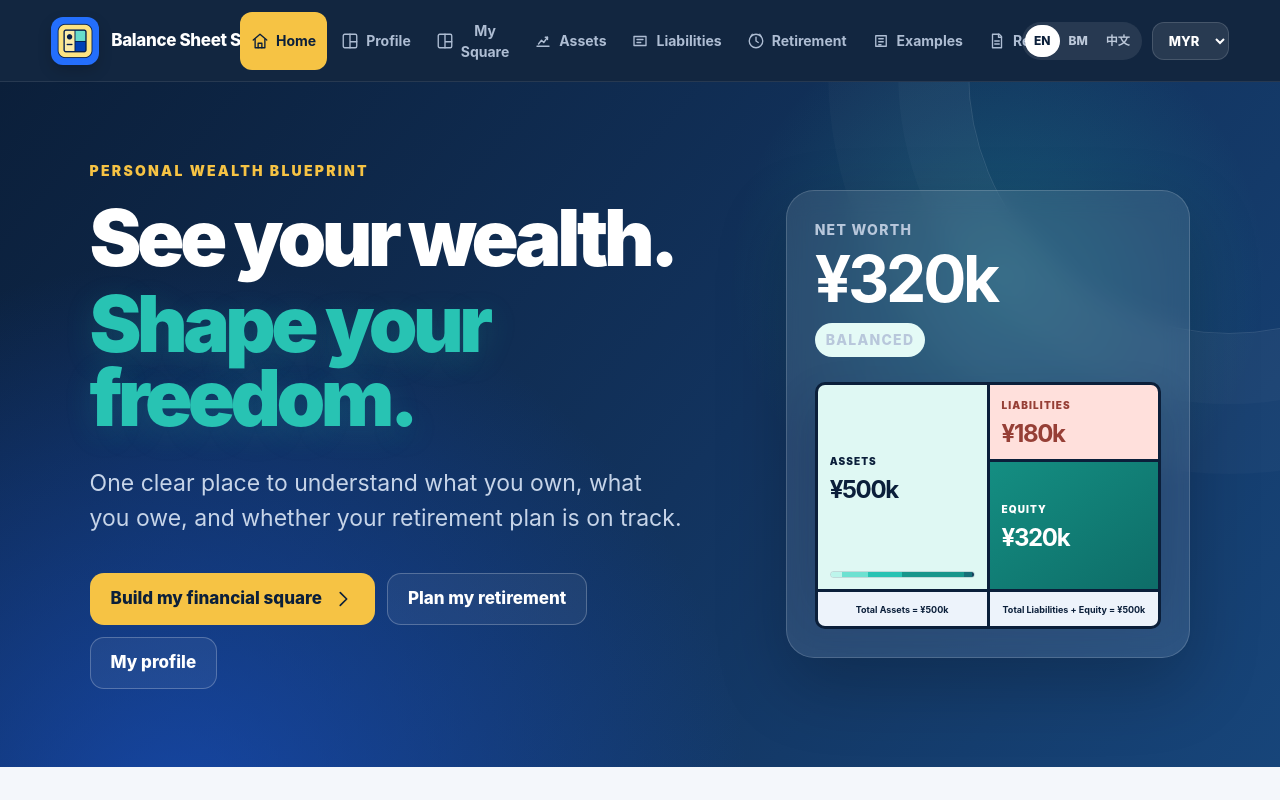
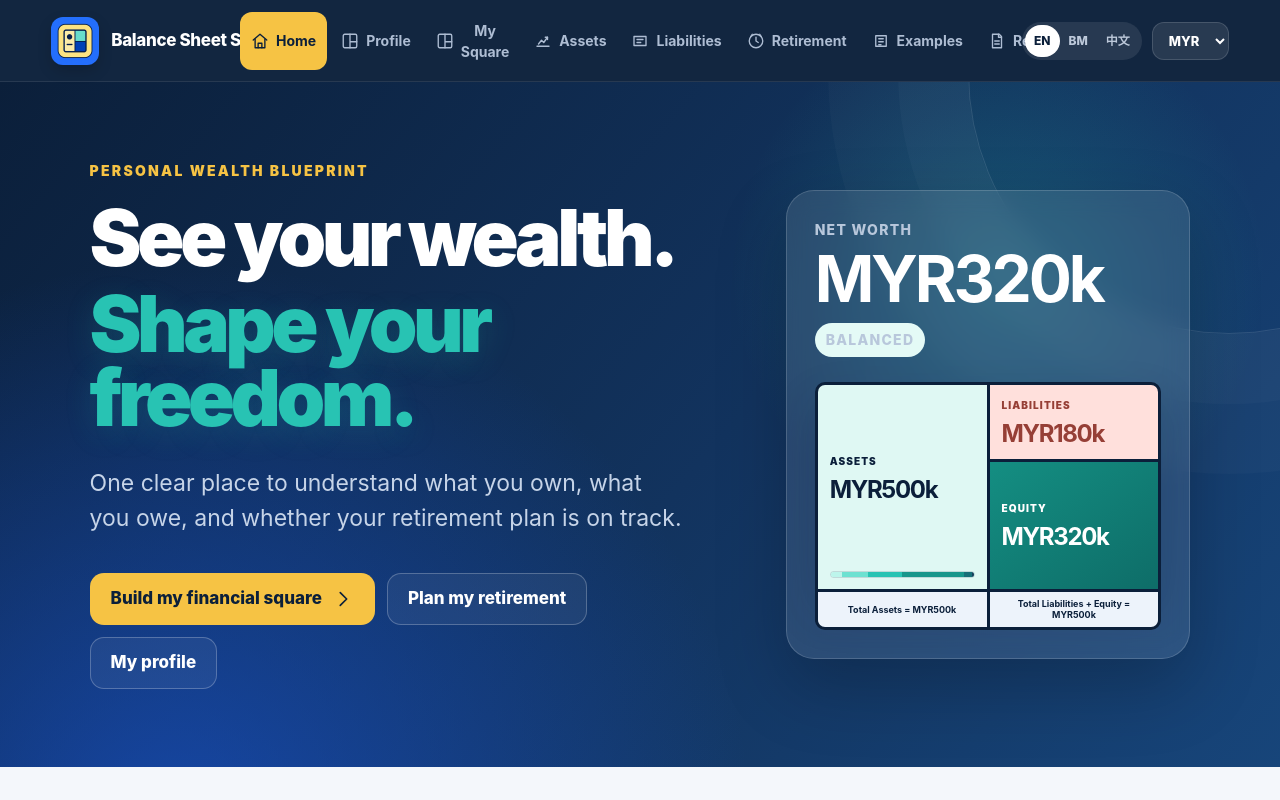
Before and after one commit to lbp1122/balance-sheet-square-v2, a React (Vite) app: page /#/home in a window 1280 px wide. Shown: the top 800 px of the page. Built offline with nearby package versions, Linux system fonts and the light colour scheme.

Commit message:
Display MYR instead of RM

```diff
--- a/src/finance.js
+++ b/src/finance.js
@@ -263,13 +263,13 @@ export function calculateRetirement(input) {
   };
 }
 
-export function amount(value, currency = "RM", compact = false) {
+export function amount(value, currency = "MYR", compact = false) {
   const number = Number(value) || 0;
-  const prefix = currency === "RM" ? "RM" : currency === "USD" ? "$" : "¥";
+  const prefix = currency === "MYR" ? "MYR" : currency === "USD" ? "USD" : "CNY";
   const abs = Math.abs(number);
   let body;
   if (compact && abs >= 1000000) body = `${(abs / 1000000).toFixed(abs >= 10000000 ? 1 : 2)}m`;
   else if (compact && abs >= 1000) body = `${(abs / 1000).toFixed(abs >= 100000 ? 0 : 1)}k`;
-  else body = abs.toLocaleString(currency === "RM" ? "en-MY" : "en-US", { maximumFractionDigits: 0 });
+  else body = abs.toLocaleString(currency === "MYR" ? "en-MY" : "en-US", { maximumFractionDigits: 0 });
   return `${number < 0 ? "−" : ""}${prefix}${body}`;
 }
```
